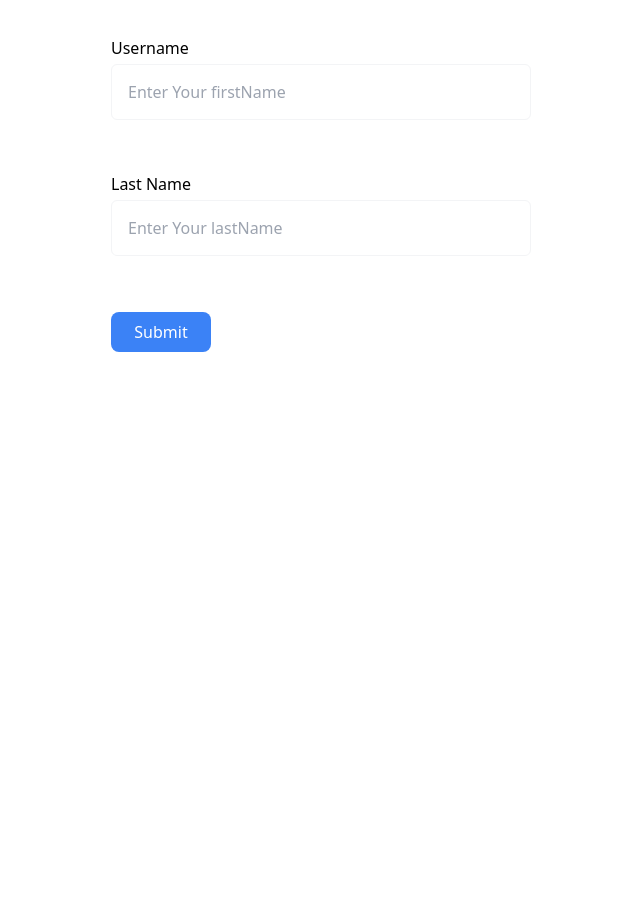
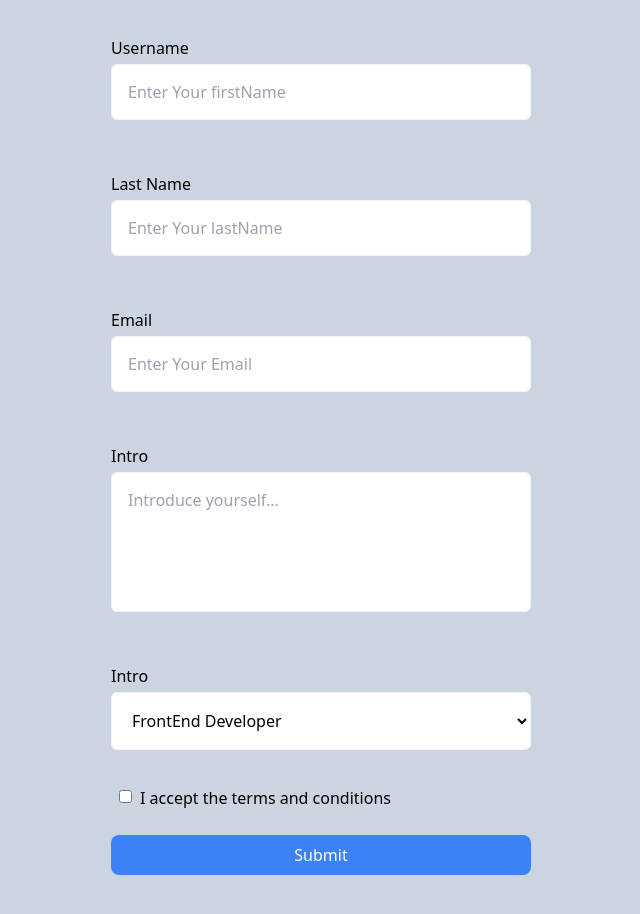
Before and after one commit to TienPhuc02/reactjs-FE-evondev, a React (Vite) app in the folder useForm/: page / in a window 1280 px wide. Shown: the whole page, without its empty margins (319-959 px from the left). Before the commit the page ends 800 px from the top, so only its background shows below. Built offline with nearby package versions, Linux system fonts and the light colour scheme.

Commit message:
layout form final

```diff
--- a/useForm/src/App.jsx
+++ b/useForm/src/App.jsx
@@ -1,9 +1,9 @@
-import FormMikV2 from "./FormMikV2";
+import FormFinal from "./FormFinal";
 
 const App = () => {
   return (
     <div>
-      <FormMikV2 />
+      <FormFinal />
     </div>
   );
 };
--- /dev/null
+++ b/useForm/src/FormFinal/index.jsx
@@ -0,0 +1,135 @@
+import { Formik, Form, Field, ErrorMessage } from "formik";
+import * as Yup from "yup";
+
+const FormFinal = () => {
+  return (
+    <div className="bg-slate-300 h-auto">
+      <Formik
+        initialValues={{
+          firstName: "",
+          lastName: "",
+          email: "",
+          intro: "",
+          job: "",
+          terms: false,
+        }}
+        validationSchema={Yup.object({
+          firstName: Yup.string().required("Required"),
+          lastName: Yup.string().required("Required"),
+          email: Yup.string().required("Required"),
+          intro: Yup.string().required("Required"),
+          terms: Yup.boolean(),
+        })}
+        onSubmit={(values) => {
+          console.log(values);
+        }}
+      >
+        <Form
+          className="container-form p-10 w-full max-w-[500px] mx-auto"
+          autoComplete="off"
+        >
+          <div className="flex flex-col gap-2">
+            <label htmlFor="firstName" className="cursor-pointer">
+              Username
+            </label>
+            <Field
+              name="firstName"
+              type="text"
+              className="p-4 rounded-md border border-gray-100 mb-4 bg-white"
+              id="firstName"
+              placeholder="Enter Your firstName"
+            ></Field>
+            <div className="text-red-500 text-sm mb-4">
+              <ErrorMessage name="firstName"></ErrorMessage>
+            </div>
+          </div>
+          <div className="flex flex-col gap-2">
+            <label htmlFor="lastName" className="cursor-pointer mt-4">
+              Last Name
+            </label>
+            <Field
+              name="lastName"
+              type="text"
+              className="p-4 rounded-md border border-gray-100 mb-4 bg-white"
+              id="lastName"
+              placeholder="Enter Your lastName"
+            ></Field>
+            <div className="text-red-500 text-sm mb-4">
+              <ErrorMessage name="lastName"></ErrorMessage>
+            </div>
+          </div>
+          <div className="flex flex-col gap-2">
+            <label htmlFor="email" className="cursor-pointer mt-4">
+              Email
+            </label>
+            <Field
+              name="email"
+              type="email"
+              className="p-4 rounded-md border border-gray-100 mb-4 bg-white"
+              id="email"
+              placeholder="Enter Your Email"
+            ></Field>
+            <div className="text-red-500 text-sm mb-4">
+              <ErrorMessage name="email"></ErrorMessage>
+            </div>
+          </div>
+          <div className="flex flex-col gap-2">
+            <label htmlFor="intro" className="cursor-pointer mt-4">
+              Intro
+            </label>
+            <Field
+              name="intro"
+              type="text"
+              className="p-4 rounded-md border border-gray-100 mb-4 max-h-[150px] pb-[100px]  bg-white"
+              id="intro"
+              placeholder="Introduce yourself..."
+            ></Field>
+            <div className="text-red-500 text-sm mb-4">
+              <ErrorMessage name="intro"></ErrorMessage>
+            </div>
+          </div>
+          <div className="flex flex-col gap-2">
+            <label htmlFor="intro" className="cursor-pointer mt-4">
+              Intro
+            </label>
+            <Field
+              name="job"
+              type="select"
+              className="p-4 rounded-md border border-gray-100 mb-4 pr-2  bg-white"
+              id="intro"
+              as="select"
+            >
+              <option value="frontend">FrontEnd Developer</option>
+              <option value="backend">Backend Developer</option>
+              <option value="fullstack">FullStack Developer</option>
+            </Field>
+            <div className="text-red-500 text-sm mb-4">
+              <ErrorMessage name="intro"></ErrorMessage>
+            </div>
+          </div>
+          <div className="flex  items-start gap-2">
+            <label htmlFor="intro" className="cursor-pointer mt-4"></label>
+            <Field
+              name="terms"
+              type="checkbox"
+              className="p-4  rounded-md border border-gray-100 mb-4 pr-2 block  bg-white"
+              id="terms"
+            ></Field>
+            <span>I accept the terms and conditions</span>
+            <div className="text-red-500 text-sm mb-4">
+              <ErrorMessage name="intro"></ErrorMessage>
+            </div>
+          </div>
+          <button
+            type="submit"
+            className="w-full mx-auto  text-center p-3 border bg-blue-500 text-white rounded-lg border-blue-500 mt-4"
+          >
+            Submit
+          </button>
+        </Form>
+      </Formik>
+    </div>
+  );
+};
+
+export default FormFinal;
```
